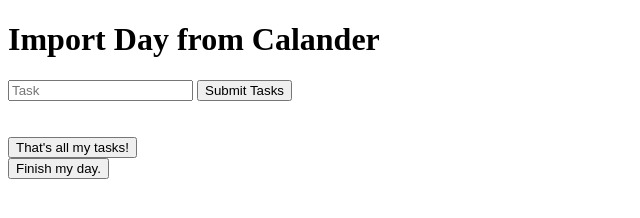
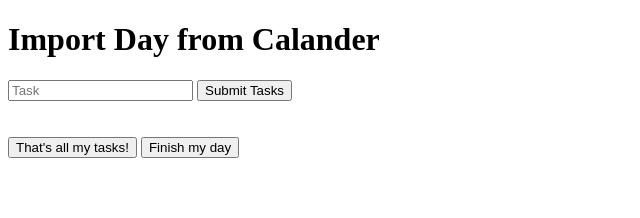
Before and after one commit to reece-martin/To-Do-Accountability-App, a plain HTML site: page index.html in a window 1280 px wide. Shown: the whole page, without its empty margins (0-640 px from the left). Drawn offline with nearby package versions, Linux system fonts and the light colour scheme.

Commit message:
Update index.html

```diff
--- a/index.html
+++ b/index.html
@@ -21,8 +21,8 @@
         <br>
         <br>
         <input id="finishinput" type="button" value="That's all my tasks!">
-        <br>
-        <input id="finishday" type="submit" value="Finish my day.">
-        </form>
+
+        <input id="finishday" type="submit" value="Finish my day">
+
 	</body>
 </html>
```
